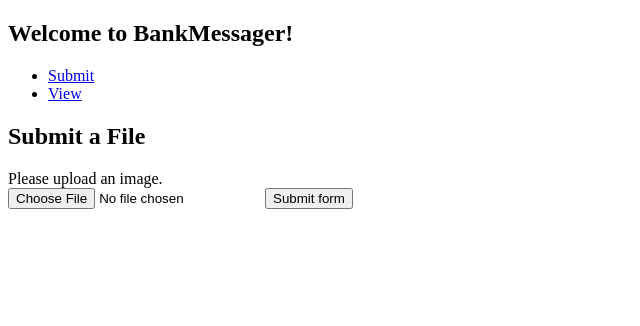
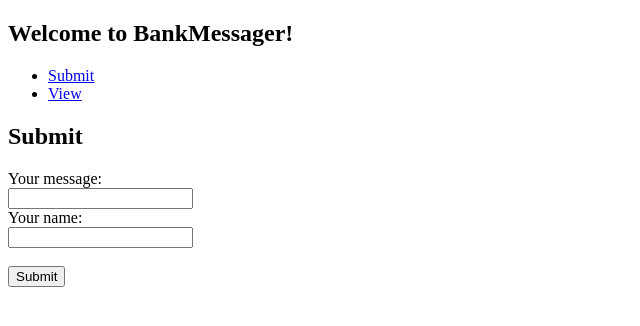
Before and after one commit to JiamuLiu99/BankMsg, a Flask app: page / in a window 1280 px wide. Shown: the top 326 px of the page, without its empty margins (0-640 px from the left). Run offline with Flask 2, Linux system fonts and the light colour scheme.

Commit message:
start-sample

```diff
--- a/templates/base.html
+++ b/templates/base.html
@@ -1,6 +1,6 @@
 <!doctype html>
 <link rel="stylesheet" href="{{ url_for('static', filename='style.css') }}">
-<title>{% block title %}{% endblock %} - PIC16B Website</title>
+<title>{% block title %}{% endblock %} - BankMessager</title>
 <nav>
   <h1>Welcome to BankMessager!</h1>
   <!-- <b>Navigation:</b> -->
--- a/templates/index.html
+++ b/templates/index.html
@@ -1,29 +1,19 @@
 {% extends 'base.html' %}
 
 {% block header %}
-  <h1>{% block title %}Submit a File{% endblock %}</h1>
+  <h1>{% block title %}Submit{% endblock %}</h1>
 {% endblock %}
 
 {% block content %}
-  <form method="post" enctype="multipart/form-data">
-      <label for="image">Please upload an image.</label><br>
-      <input type="file" name="image" id="image">
-      <input type="submit" value="Submit form">
+  <form method="post">
+      <label for="label-msg">Your message:</label>
+      <br>
+      <input name="msg" id="msg">
+      <br>
+      <label for="label-name">Your name:</label>
+      <br>
+      <input name="name" id="name">
+      <br><br>
+      <input type="submit" value="Submit">
   </form>
-
-  {% if thanks %}
-    Thanks for submitting a file!
-  {% endif %}
-
-  {% if digit %}
-    <br>
-    Thanks for the image!  It looks like a {{digit}}.
-    <br>
-    <img src="{{ image }}", alt="an 8x8 visualization of the supplied digit."/>
-  {% endif %}
-
-  {% if error %}
-    <br>
-    Oh no, we couldn't use that file!  Please upload an 8x8 numpy array as a text file.
-  {% endif %}
 {% endblock %}
```
Also changed, not shown: templates/view.html (+8 -1 lines).
